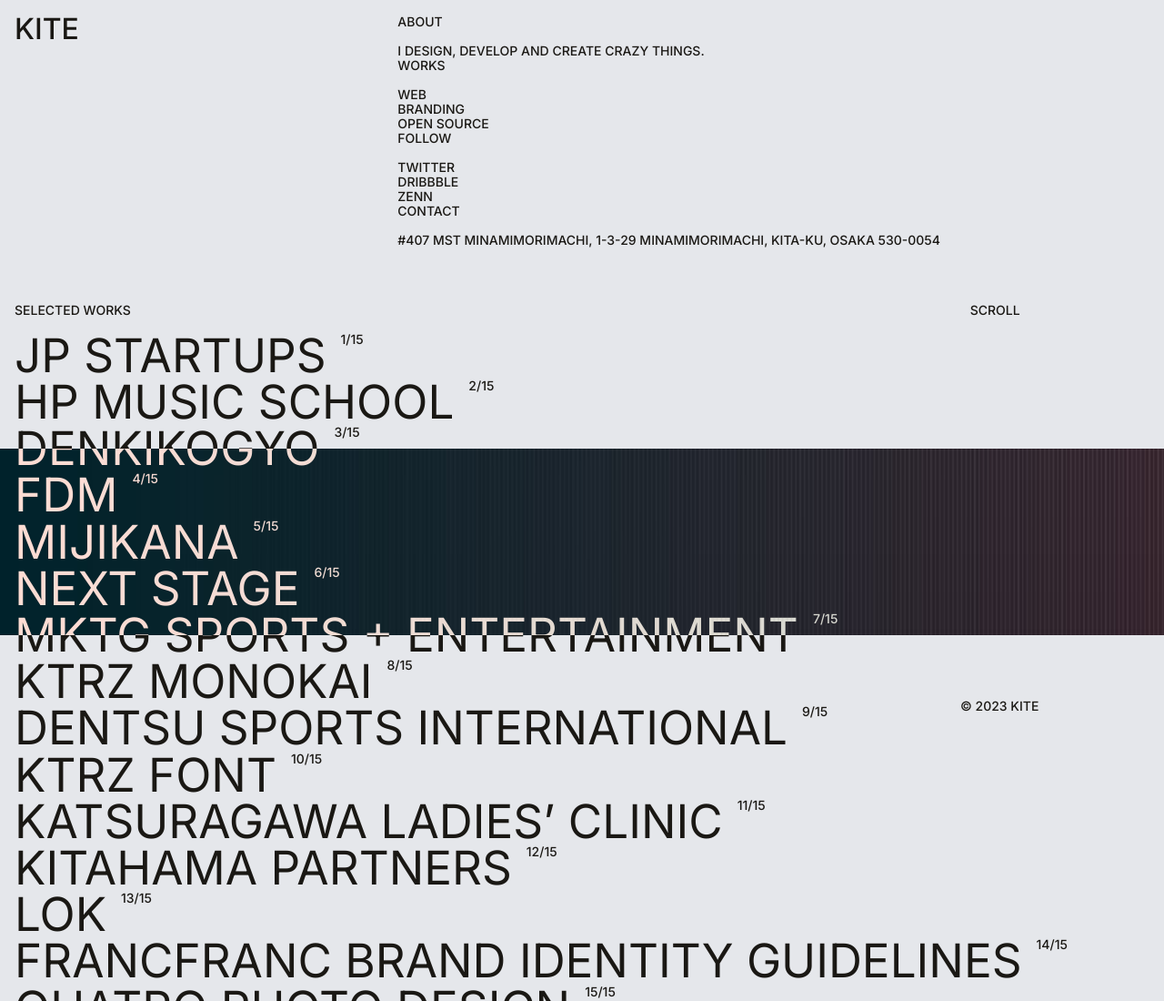
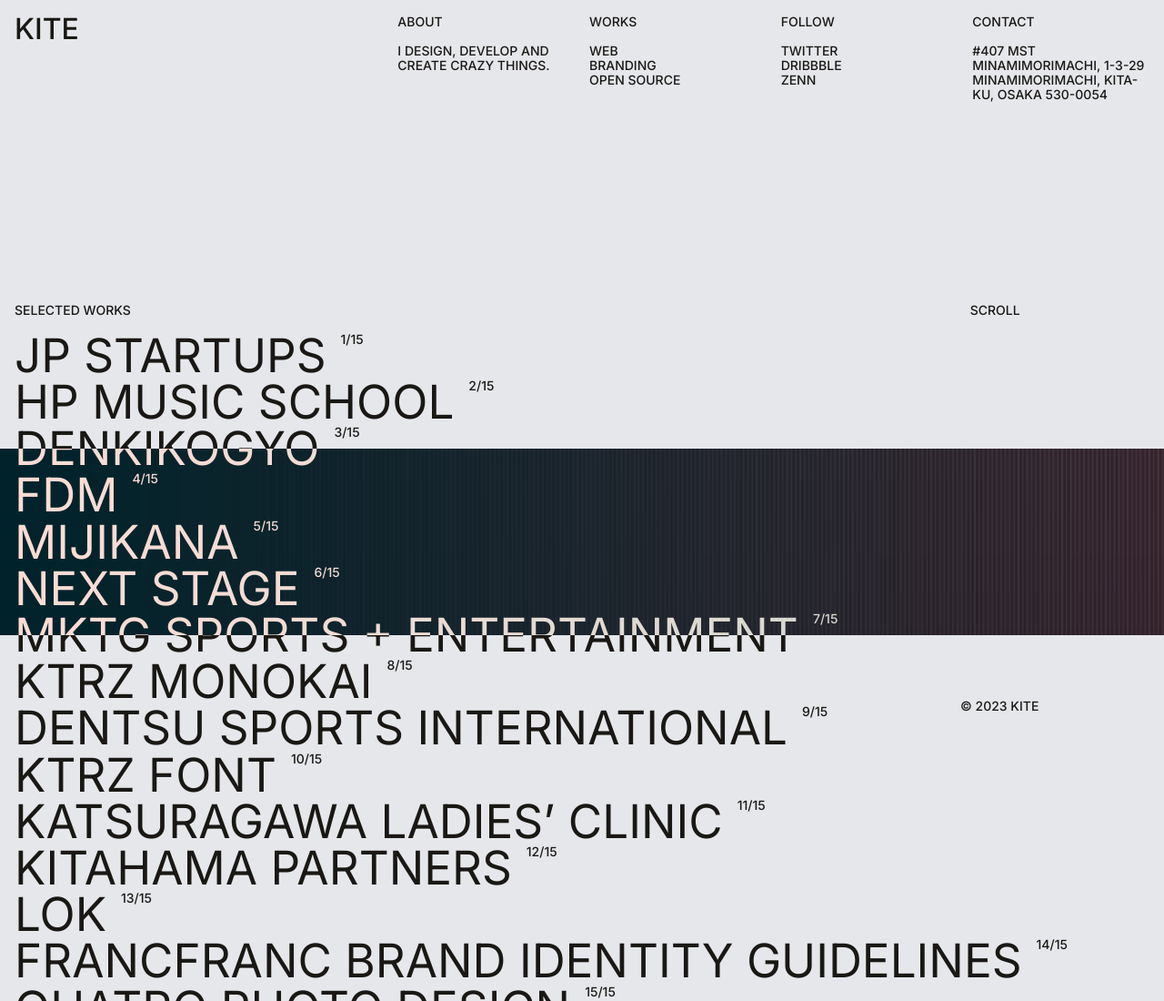
Before and after one commit to ixkaito/kite, an Astro site: page / in a window 1280 px wide. Shown: the top 1100 px of the page at 91% size. Built offline with nearby package versions, Linux system fonts and the light colour scheme; Astro itself is replaced by a stand-in of ours; what tailwindcss-easing would draw is missing.

Commit message:
Fix bug of header menu

```diff
--- a/src/components/Header.astro
+++ b/src/components/Header.astro
@@ -10,7 +10,7 @@
   </h1>
   <p class="sr-only">{tagline}</p>
   <nav class="col-span-4 col-start-3 hidden lg:block">
-    <ul class="grid-cols-4 gap-4">
+    <ul class="grid grid-cols-4 gap-4">
       {
         [
           {
```
